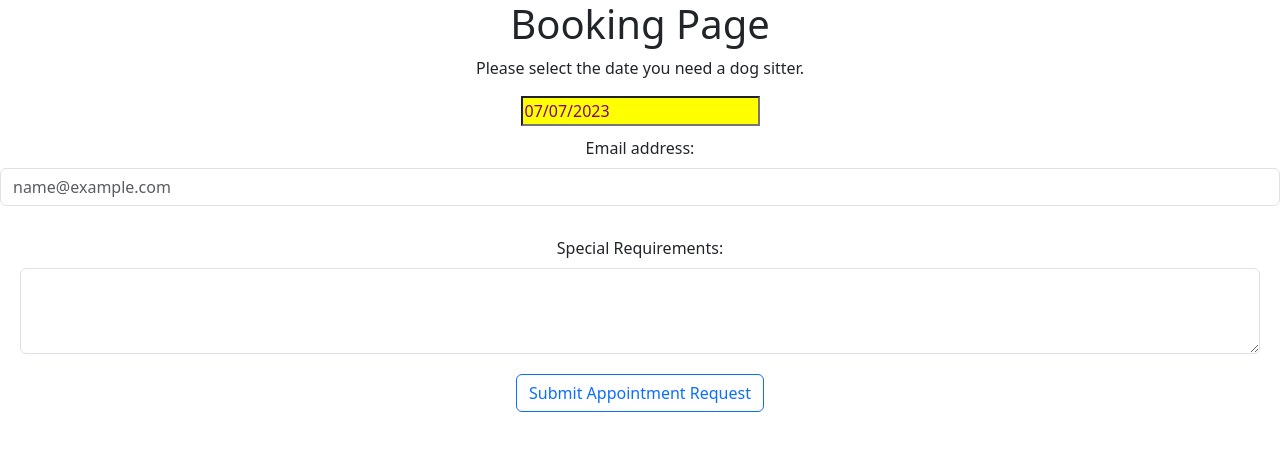
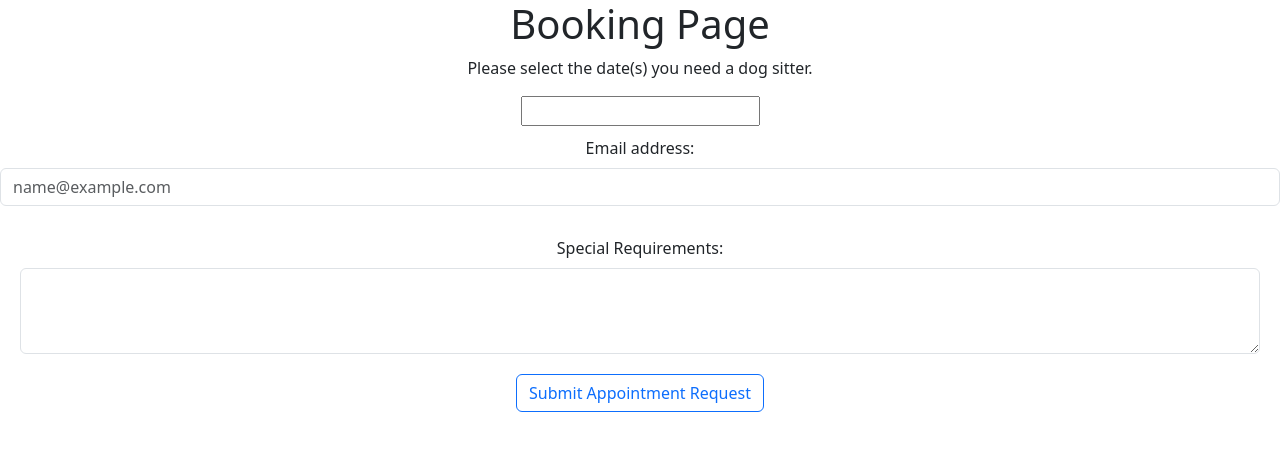
Before and after one commit to mrao2/newtowndogs, a React (Create React App) app in the folder frontend/: page / in a window 1280 px wide. Shown: the top 450 px of the page. Built offline with nearby package versions, Linux system fonts and the light colour scheme.

Commit message:
updated DatePicker library
fixed datepicker styles and made it select a range

```diff
--- a/frontend/src/BookingPage/BookingPage.css
+++ b/frontend/src/BookingPage/BookingPage.css
@@ -1,8 +1,3 @@
-.appDatePicker {
-    color: purple;
-    background-color: yellow;
-}
-
 .clientEmail {
     display: block;
     margin: 10px auto;
--- a/frontend/src/BookingPage/BookingPage.js
+++ b/frontend/src/BookingPage/BookingPage.js
@@ -1,6 +1,7 @@
 import { useState } from 'react';
 import React from 'react';
 import DatePicker from "react-datepicker";
+import 'react-datepicker/dist/react-datepicker.css';
 import './BookingPage.css';
 import Form from 'react-bootstrap/Form';
 import Button from 'react-bootstrap/Button';
@@ -8,14 +9,23 @@ import Button from 'react-bootstrap/Button';
 const BookingPage = () => {
 
     const [date, setDate] = useState(new Date());
+    const [startDate, setStartDate] = useState();
+    const [endDate, setEndDate] = useState();
+
+    const handleChange = (range) => {
+        const [startDate, endDate] = range;
+        setStartDate(startDate);
+        setEndDate(endDate);
+    }
+
     return (
         <>
             <h1>Booking Page</h1>
 
-            <p>Please select the date you need a dog sitter.</p>
+            <p>Please select the date(s) you need a dog sitter.</p>
             <Form>
                 <div id="appDatePicker">
-                    <DatePicker className="appDatePicker" selected={date} onChange={(date) => setDate(date)} />
+                    <DatePicker className="appDatePicker" selected={startDate} onChange={handleChange} startDate={startDate} endDate={endDate} selectsRange />
                 </div>
                 <div className="clientEmail">
                     <Form.Group className="clientEmail" controlId="clientEmail">
```
